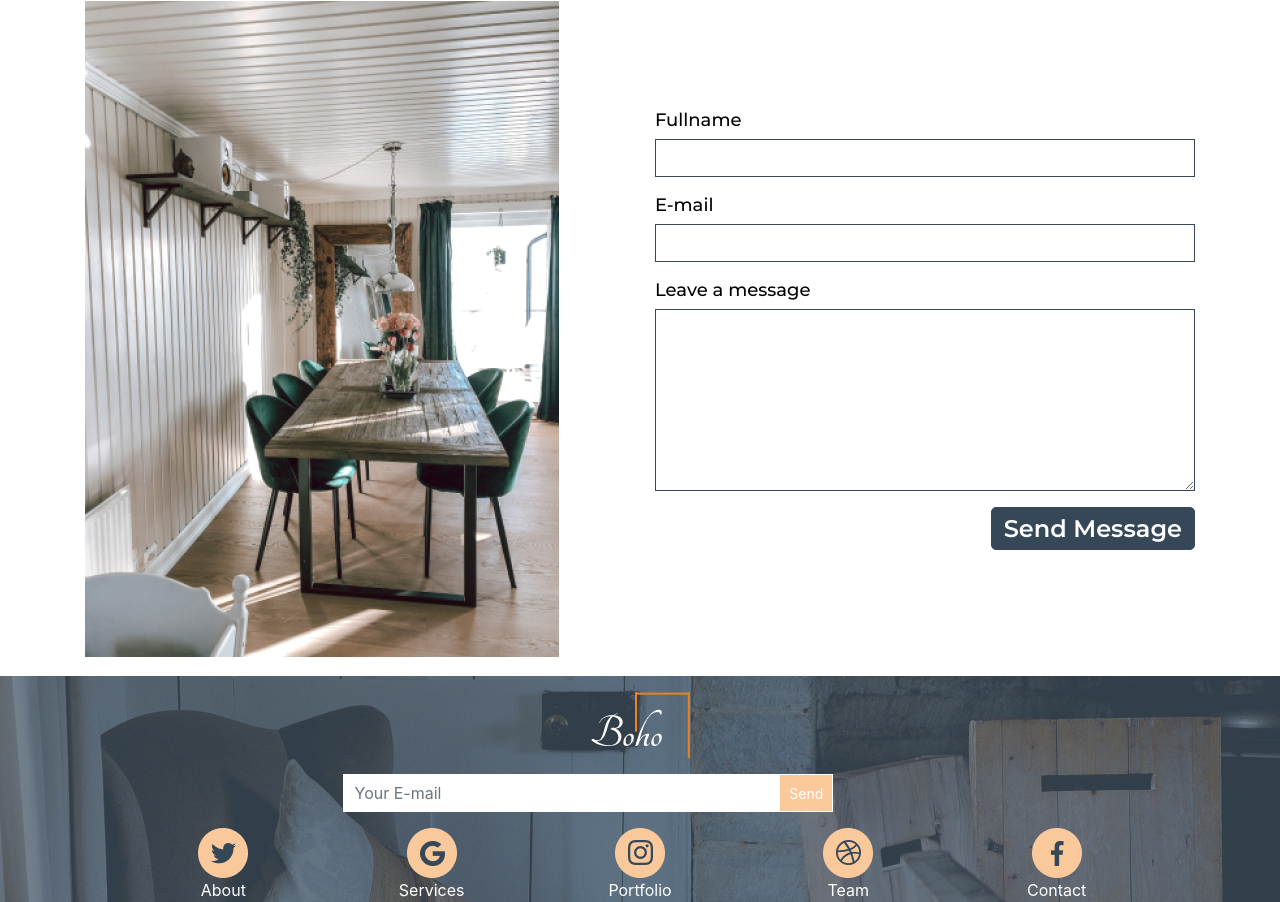
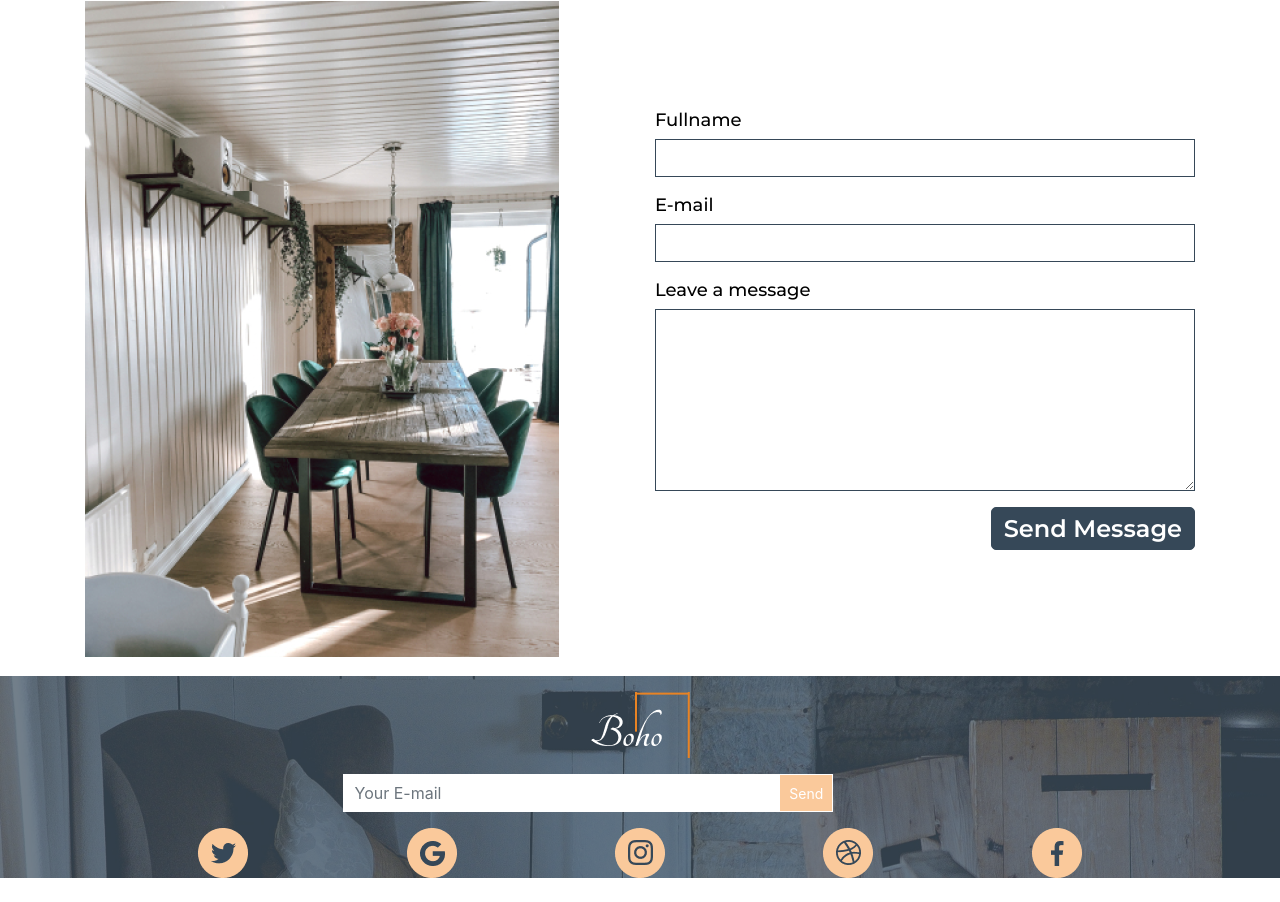
Before and after one commit to joshua-s2/Decor, a plain HTML site: page index.html in a window 1280 px wide. Shown: the part 5847-6749 px from the top of the page. After the commit the page ends 6725 px from the top, so only its background shows below. Drawn offline with nearby package versions, Linux system fonts and the light colour scheme; some packages are replaced by stand-ins of ours; a script that the page names is missing.

Commit message:
Update index.html

```diff
--- a/index.html
+++ b/index.html
@@ -416,27 +416,6 @@
                         <div class="col-sm-2 col"><img src="./img/Facebook Icon.png" alt="" class="img-fluid fot-img"></div>
                     </div>
                 </div>
-                <div class="col-md-12 order-sm-2">
-
-                    <div class="row text-center justify-content-center">
-                        <div class="col-md-2">
-                            <a href="#about" class="fot my-4">About</a>
-                        </div>
-                        <div class="col-md-2">
-                            <a href="#services" class="fot my-4">Services</a>
-                        </div>
-                        <div class="col-md-2">
-                            <a href="#portfolio" class="fot my-4">Portfolio</a>
-                        </div>
-                        <div class="col-md-2">
-                            <a href="#team" class="fot my-4">Team</a>
-                        </div>
-                        <div class="col-md-2">
-                            <a href="#contact" class="fot my-4">Contact</a>
-                        </div>
-                    </div>
-
-                </div>
 
             </div>
         </div>
```
